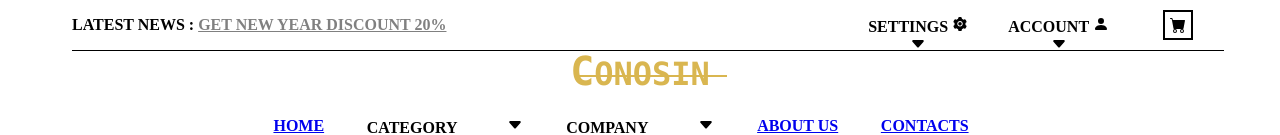
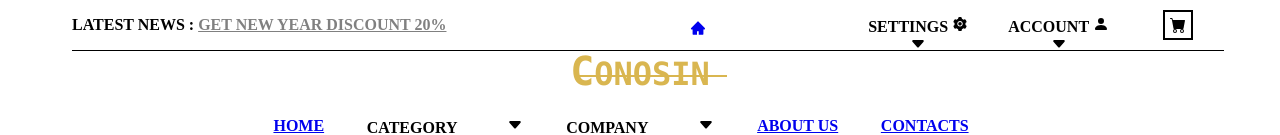
Before and after one commit to sashaTen/Furniture_E_commerce, a React (Create React App) app: page / in a window 1280 px wide. Shown: the top 135 px of the page. Built offline with nearby package versions, Linux system fonts and the light colour scheme; no server answers; a web font is replaced by a local one.

Commit message:
added  link to the home page in the  header

```diff
--- a/src/components/header.js
+++ b/src/components/header.js
@@ -1,10 +1,10 @@
 import {
   BsFillCaretDownFill,
   BsFillCartFill,
-  BsFillPersonFill,
-  BsSearch
+  BsFillPersonFill
 } from "react-icons/bs";
-import { AiOutlineMenu, AiFillSetting } from "react-icons/ai";
+import { Link } from "react-router-dom";
+import { AiFillHome, AiFillSetting } from "react-icons/ai";
 const Header = () => {
   return (
     <>
@@ -34,6 +34,9 @@ const Header = () => {
           </ul>
           <BsFillCartFill className="cart_icon" />
         </div>
+        <Link to="/">
+          <AiFillHome className="AiFillHome" />
+        </Link>
       </header>
     </>
   );
--- a/src/styles.css
+++ b/src/styles.css
@@ -38,6 +38,12 @@
   display: flex;
   position: absolute;
   right: 10%;
+}
+.AiFillHome {
+  position: absolute;
+  top: 40%;
+  right: 45%;
+  font-size: 1rem;
 }
 .cart_icon {
   border: 2px solid black;
@@ -456,28 +462,27 @@ CONTACT
 CONTACT
 CONTACT
 */
-.contactContainer{
-  margin-top:40px;
-  width:80%;
+.contactContainer {
+  margin-top: 40px;
+  width: 80%;
   display: grid;
-  grid-template-columns:1fr 1fr ;
+  grid-template-columns: 1fr 1fr;
   position: relative;
   left: 22%;
 }
-.contactIconContainer{
+.contactIconContainer {
   border-bottom: grey 1px solid;
-  width:  250px;
+  width: 250px;
   height: auto;
-  margin-top:10px;
+  margin-top: 10px;
   position: relative;
-
 }
-.contactIconContainer>img{
-  width:250px;
+.contactIconContainer > img {
+  width: 250px;
   height: 250px;
   object-fit: cover;
 }
-.contactIconContainer>p:hover{
+.contactIconContainer > p:hover {
   color: orange;
   text-decoration: underline;
   height: auto;
@@ -741,14 +746,14 @@ SINGLE  PRODUCT
   CONTACT
 
   */
-  .contactContainer{
+  .contactContainer {
     grid-template-columns: 1fr;
-    width:70%;
-    left:15%;
+    width: 70%;
+    left: 15%;
   }
-  .contactIconContainer{
-    margin-top:10px;
-    padding-top:10px;
+  .contactIconContainer {
+    margin-top: 10px;
+    padding-top: 10px;
   }
 }
 
```
